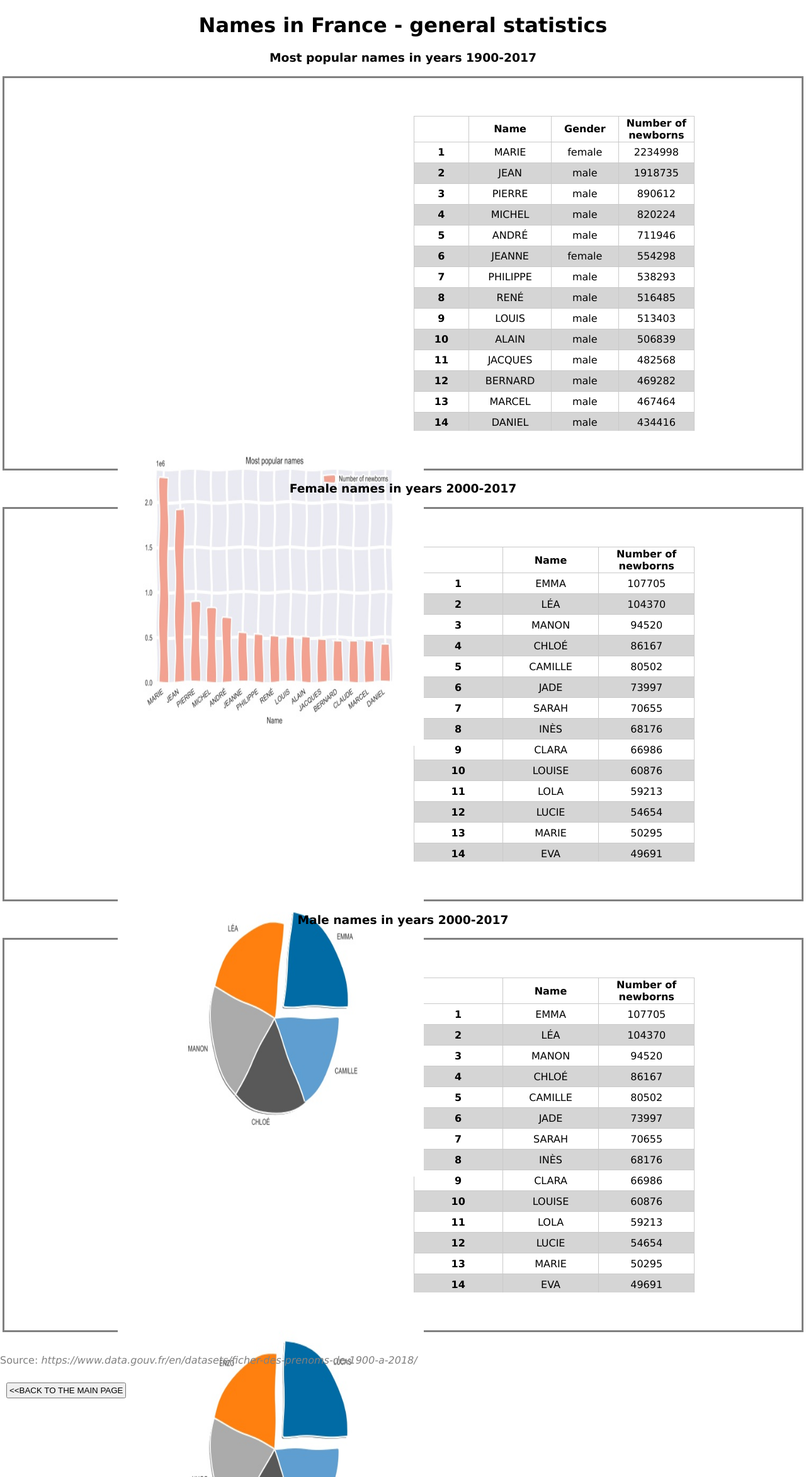
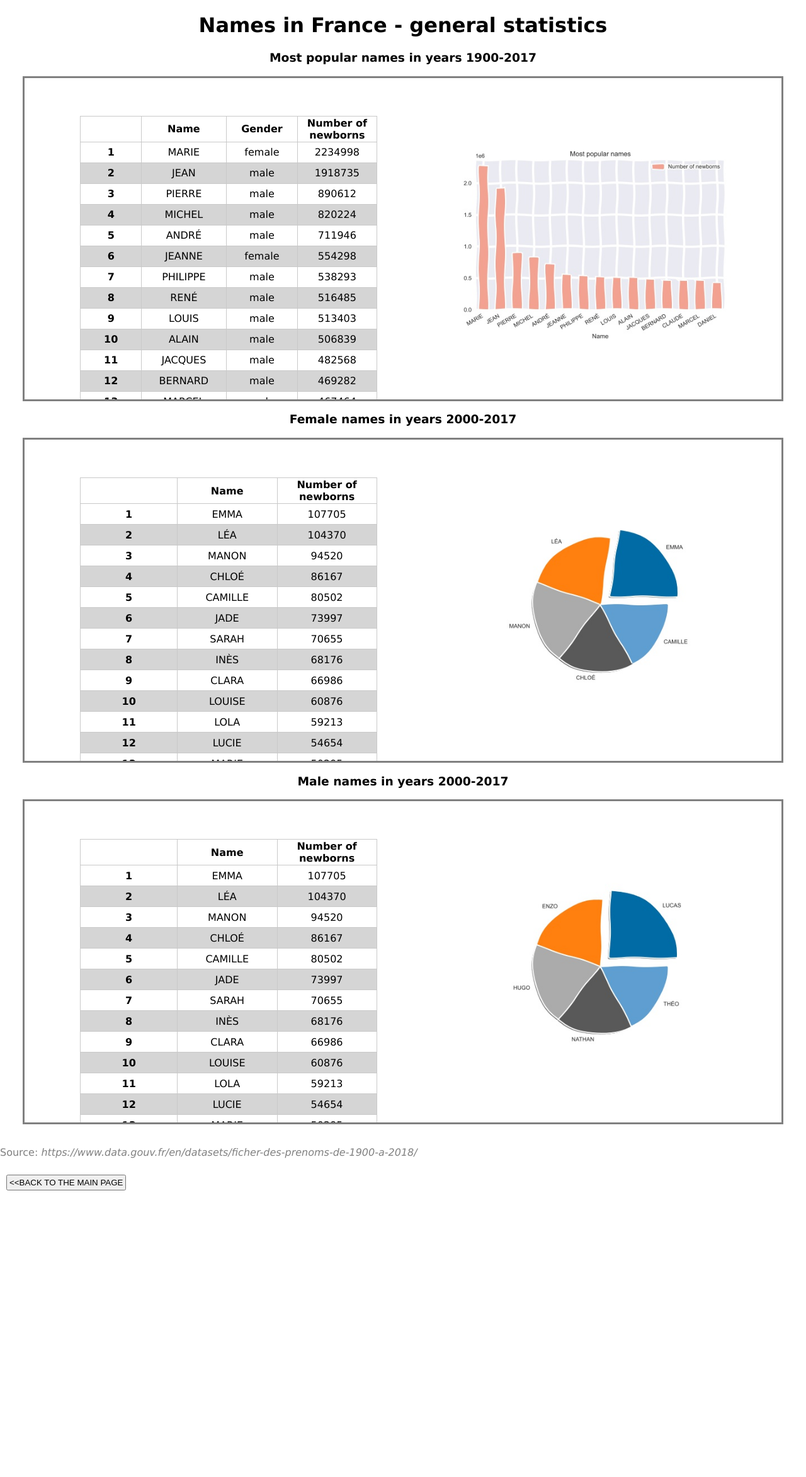
Before and after one commit to milenakowalska/Names_France, a Flask app: page /general-statistics/ in a window 1280 px wide. Shown: the top 2345 px of the page at 63% size. Run offline with Flask 2, Linux system fonts and the light colour scheme; parts of the project's set-up code (start-up, migrations or seed data) failed here and were passed over.

Commit message:
Refactor and clean up code

```diff
--- a/main.py
+++ b/main.py
@@ -1,12 +1,15 @@
-from flask import Flask, render_template, url_for, request, redirect
-from Names import find_name, compare_names, general_statistics
-from tempfile import NamedTemporaryFile
+from flask import Flask, render_template, request
+import matplotlib
 import os, glob, time
 import pandas as pd
+
+from Names import find_name, compare_names
 
 app = Flask(__name__)
 @app.route('/')
 def index():
+    # in order to keep static directory clean,
+    # remove all diagrams older than 30 minutes
     png_files = glob.glob('static/*.png')
     for png_file in png_files:
         minutes_30 = time.time() - 30 * 60
@@ -14,9 +17,8 @@ def index():
                 os.remove(png_file)
     return render_template('index.html')
 
-@app.route('/statistic/', methods=['POST', 'GET'])
+@app.route('/statistic/', methods=['POST'])
 def statistic():
-    import matplotlib
     matplotlib.use('Agg')
     name = str(request.form.get('name'))
     year_beginning = str(request.form.get('beginning'))
@@ -27,9 +29,8 @@ def statistic():
     return render_template('statistic.html', diagram=diagram, DataFrame = DataFrame.to_html())
 
 
-@app.route('/compare/', methods=['POST', 'GET'])
+@app.route('/compare/', methods=['POST'])
 def compare():
-    import matplotlib
     matplotlib.use('Agg')
     name1 = str(request.form.get('name_first'))
     name2 = str(request.form.get('name_second'))
@@ -38,7 +39,7 @@ def compare():
 
     return render_template('compare.html', compare_names_diagram=compare_names_diagram, compare_DataFrame = compare_DataFrame.to_html(), n1 = name1, n2=name2)
 
-@app.route('/general-statistics/', methods=['POST', 'GET'])
+@app.route('/general-statistics/', methods=['GET'])
 def general_statistics():
     most_popular_df=pd.read_csv('static/most_popular_.csv')
     most_popular_df.index += 1
@@ -50,8 +51,8 @@ def general_statistics():
     return render_template('general-statistics.html',
                             most_popular_df=most_popular_df.to_html(),
                             df_female = df_female.to_html(),
-                            df_male = df_male.to_html(),
-                                )
+                            df_male = df_male.to_html()
+                            )
 
 if __name__ == '__main__':
     app.run(debug=True)
--- a/requirements.txt
+++ b/requirements.txt
@@ -22,7 +22,7 @@ jupyter-console==6.1.0
 jupyter-core==4.6.3
 kiwisolver==1.2.0
 MarkupSafe==1.1.1
-matplotlib==3.2.2
+matplotlib==3.3.3
 mistune==0.8.4
 nbconvert==5.6.1
 nbformat==5.0.7
--- a/static/style_name_fr.css
+++ b/static/style_name_fr.css
@@ -14,7 +14,7 @@ h1 {
 
 div {
     margin: auto;
-    width: 50%;
+    width: 70%;
     border: 3px solid grey;
     padding: 20px 10px 0px 40px;
 }
@@ -41,3 +41,33 @@ th, td {
 }
 
 tr:nth-child(even) {background-color: #d5d5d5;}
+
+.stats_section {
+    width: 90%;
+    margin: 0 auto;
+    display: grid;
+    gap: 1rem;
+    max-height: 1200px;
+}
+
+@media (min-width: 900px) {
+    .stats_section {
+        grid-template-columns: repeat(2, 1fr);
+        max-height: 600px;
+    }
+  }
+
+.table, .graph {
+    width: 90%;
+    height: auto;
+    max-height: 450px;
+    overflow-y: scroll;
+    float:right;
+    margin: auto;
+    padding: 20px;
+    border: 0px solid white
+}
+
+.single_diagram {
+    width: 100%
+}
--- a/templates/compare.html
+++ b/templates/compare.html
@@ -8,7 +8,7 @@
 
 <div>
     <h1>Compare names {{ n1 }} and {{ n2 }}</h1>
-    <img src="{{ url_for('static', filename=compare_names_diagram) }}">
+    <img class="single_diagram"  src="{{ url_for('static', filename=compare_names_diagram) }}">
 
     <h3>Table with the content: </h3>
 
--- a/templates/general-statistics.html
+++ b/templates/general-statistics.html
@@ -8,38 +8,35 @@
 <h1>Names in France - general statistics</h1>
 <h3 style='text-align: center;'> Most popular names in years 1900-2017</h3>
 
-<div style="width: 95%;height: 600px;">
-<div style="width: 40%; height: 500px; overflow-y: scroll; float:right; margin: 0px 120px 0px 0px; padding: 20px; border: 0px solid white">
+<div class="stats_section">
+    <div class="table">
+    {{ most_popular_df | safe }}
+    </div>
 
-{{ most_popular_df | safe }}
-</div>
-
-<div style="width: 40%; height: 500px; margin: 0px 0px 0px 120px;padding: 20px;border: 0px solid white">
-    <img src="{{ url_for('static', filename='most_popular_names.jpg') }}" width="100%" height="100%">
-</div>
+    <div class="graph">
+        <img src="{{ url_for('static', filename='most_popular_names.jpg') }}" width="100%" height="100%">
+    </div>
 </div>
 
 
 <h3 style='text-align: center;'>Female names in years 2000-2017</h3>
-<div style="width: 95%;height: 600px;">
-    <div style="width: 40%; height: 500px; overflow-y: scroll; float:right; margin: 0px 120px 0px 0px; padding: 20px; border: 0px solid white">
-
+<div class="stats_section">
+    <div class="table">
     {{ df_female | safe }}
     </div>
 
-    <div style="width: 40%; height: 500px; margin: 0px 0px 0px 120px;padding: 20px;border: 0px solid white">
+    <div class="graph">
         <img src="{{ url_for('static', filename='female_names_2000_2017.jpg') }}" width="100%" height="100%">
     </div>
 </div>
 
 <h3 style='text-align: center;'>Male names in years 2000-2017</h3>
-<div style="width: 95%;height: 600px;">
-    <div style="width: 40%; height: 500px; overflow-y: scroll; float:right; margin: 0px 120px 0px 0px; padding: 20px; border: 0px solid white">
-
+<div class="stats_section">
+    <div class="table">
     {{ df_male | safe }}
     </div>
 
-    <div style="width: 40%; height: 500px; margin: 0px 0px 0px 120px;padding: 20px;border: 0px solid white">
+    <div class="graph">
         <img src="{{ url_for('static', filename='male_names_2000_2017.jpg') }}" width="100%" height="100%">
     </div>
 </div>
--- a/templates/statistic.html
+++ b/templates/statistic.html
@@ -11,7 +11,7 @@
 {% block body %}
 
 <div>
-<img src="{{ url_for('static', filename=diagram) }}">
+<img class="single_diagram" src="{{ url_for('static', filename=diagram) }}">
 
 <h3>Table with the content: </h3>
 
```
Also changed, not shown: Names.py (+39 -22 lines), 2 other files.
